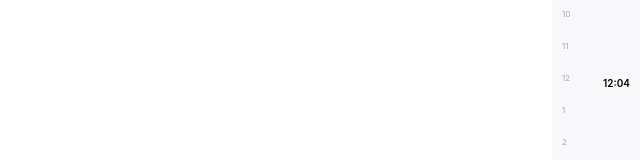
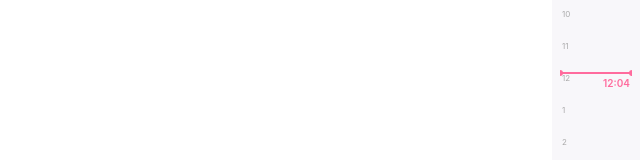
Before and after one commit to aveicea/test2, a Next.js app: page /widget in a window 1280 px wide. Shown: the part 264-424 px from the top of the page, without its empty margins (640-1280 px from the left). Built offline with nearby package versions, Linux system fonts and the light colour scheme.

Commit message:
Fix nowLineColor: was inserted as string literal instead of variable reference
https://claude.ai/code/session_018kQETDxxSTJXhXV3midhZ7

```diff
--- a/src/components/TimeBlockWidget.tsx
+++ b/src/components/TimeBlockWidget.tsx
@@ -49,7 +49,7 @@ export default function TimeBlockWidget({
   day, blocks, onDayChange, onRefresh,
   startHour = 6, endHour = 26,
   containerStyle, timezone, allowScroll = false,
-  nowLineColor = '${nowLineColor}',
+  nowLineColor = '#FF6B9D',
 }: Props) {
   const tz = timezone || getBrowserTimezone();
   const [now, setNow] = useState(() => getHourFromDate(getCurrentTimeInTimezone(tz)));
@@ -212,10 +212,10 @@ export default function TimeBlockWidget({
 
           {/* Current time line */}
           {nowLineOffset !== null && (
-            <div style={{ position: 'absolute', top: `${PX_PER_HOUR * nowLineOffset}px`, left: 0, right: 0, height: '2px', backgroundColor: '${nowLineColor}', zIndex: 5 }}>
-              <div style={{ width: '6px', height: '6px', borderRadius: '50%', backgroundColor: '${nowLineColor}', position: 'absolute', left: '-3px', top: '-2px' }} />
-              <div style={{ width: '6px', height: '6px', borderRadius: '50%', backgroundColor: '${nowLineColor}', position: 'absolute', right: '-3px', top: '-2px' }} />
-              <div style={{ position: 'absolute', top: '6px', right: '2px', fontSize: '10px', fontWeight: 600, color: '${nowLineColor}', whiteSpace: 'nowrap', lineHeight: 1 }}>
+            <div style={{ position: 'absolute', top: `${PX_PER_HOUR * nowLineOffset}px`, left: 0, right: 0, height: '2px', backgroundColor: nowLineColor, zIndex: 5 }}>
+              <div style={{ width: '6px', height: '6px', borderRadius: '50%', backgroundColor: nowLineColor, position: 'absolute', left: '-3px', top: '-2px' }} />
+              <div style={{ width: '6px', height: '6px', borderRadius: '50%', backgroundColor: nowLineColor, position: 'absolute', right: '-3px', top: '-2px' }} />
+              <div style={{ position: 'absolute', top: '6px', right: '2px', fontSize: '10px', fontWeight: 600, color: nowLineColor, whiteSpace: 'nowrap', lineHeight: 1 }}>
                 {fmtClock(currentTime)}
               </div>
             </div>
```
